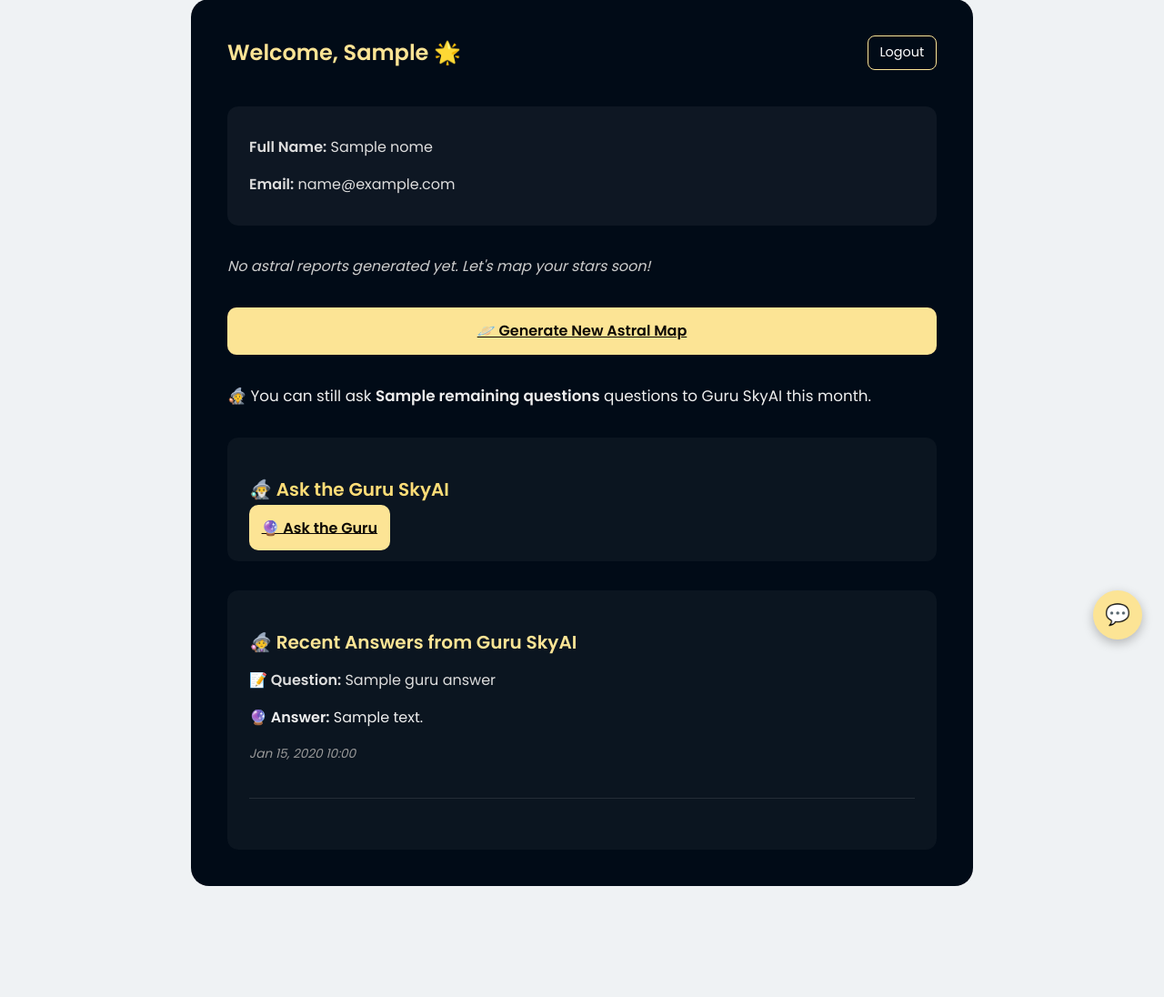
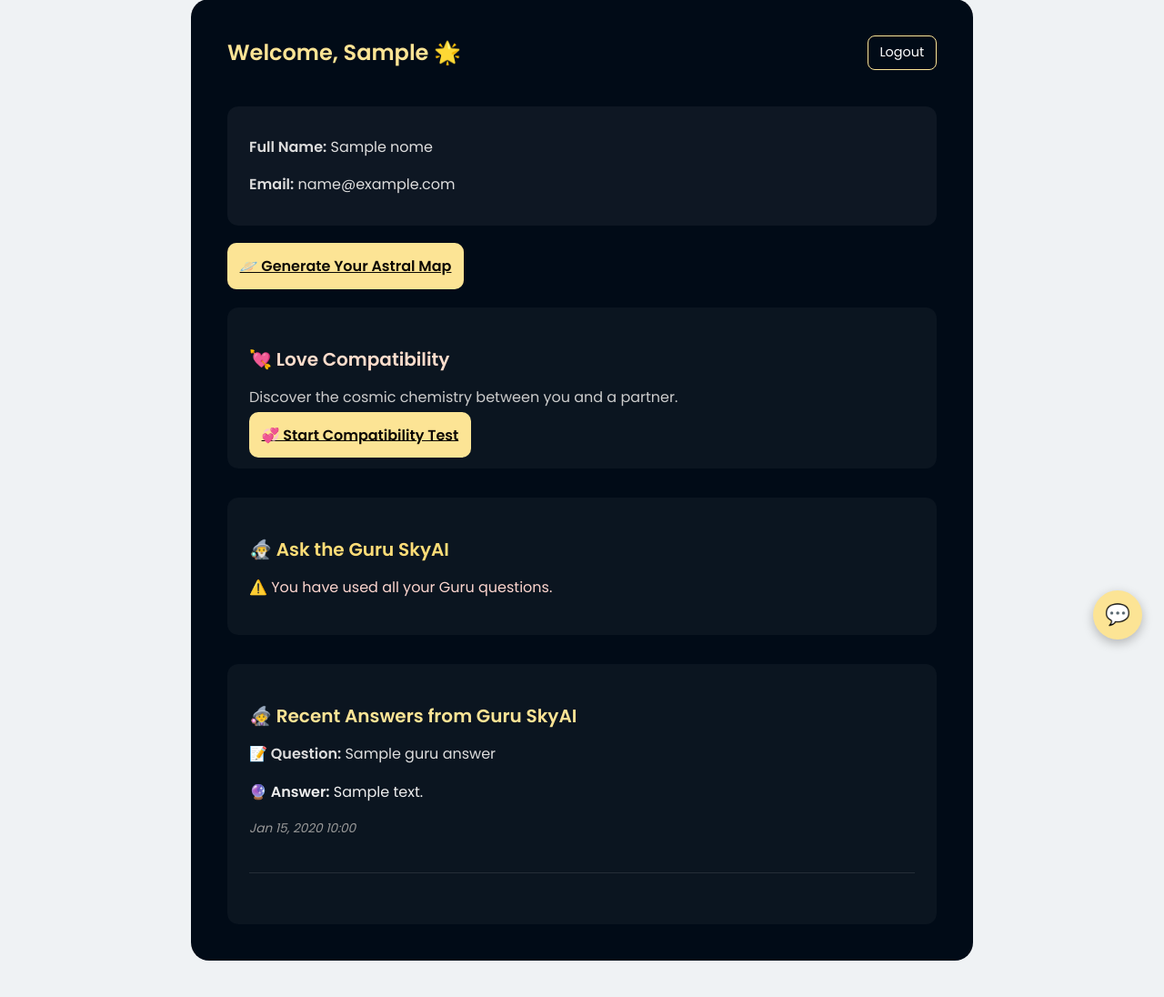
Before and after one commit to AndreaVaz0608/skyai, a Flask app: template app/templates/dashboard.html in a window 1280 px wide. Shown: the part 73-1169 px from the top of the page at 91% size. Before the commit the page ends 1047 px from the top, so only its background shows below. Run offline with Flask 3, Linux system fonts and the light colour scheme; tables that the repository leaves empty hold one stand-in row (values such as "Sample post"); the template is opened without the code that fills it: values that come from a table or form of the project are taken from there, most other values are stand-ins (such as "Sample title", 1, 10 or a date in 2020).

Commit message:
controle de uso dos usuarios

```diff
--- a/app/templates/dashboard.html
+++ b/app/templates/dashboard.html
@@ -19,58 +19,70 @@
     <p><strong>Email:</strong> {{ email }}</p>
   </div>
 
-  <!-- ▸ Relatórios & Compatibilidade ------------------------------------- -->
-  {% if total > 0 and ultima_sessao %}
+  <!-- ▸ Status de Pagamento ----------------------------------------------- -->
+  {% if not has_paid %}
+    <div class="section-card"
+         style="background:rgba(255,0,0,0.1);padding:1.5rem;border-radius:12px;margin-top:1rem;color:#fdd;">
+      <p>⚠️ You need to pay to unlock your Astral Map, Compatibility and Guru questions.</p>
+      <a href="https://buy.stripe.com/bJefZg96w76eaLn0zj5AQ09" class="btn-primary">💳 Pay Now</a>
+    </div>
+  {% endif %}
+
+  <!-- ▸ Relatórios & Compatibilidade -------------------------------------- -->
+  {% if has_paid %}
+    {% if not has_report %}
+      <div class="actions" style="margin:2rem 0;">
+        <a href="{{ url_for('user.preencher_dados') }}" class="btn-primary" style="width:100%;">🪐 Generate Your Astral Map</a>
+      </div>
+    {% else %}
       <div class="actions" style="display:flex;flex-wrap:wrap;gap:1rem;margin-bottom:2rem;">
         <a href="{{ url_for('user.gerar_relatorio', sessao_id=ultima_sessao.id) }}"
            class="btn-primary" style="text-align:center;flex:1 1 auto;">🔍 View My Report</a>
       </div>
+    {% endif %}
 
     <div class="section-card highlight"
          style="background:rgba(255,255,255,0.04);padding:1.5rem;border-radius:12px;margin-top:1rem;">
       <h3 style="color:#ffddcc;margin-bottom:.8rem;">💘 Love Compatibility</h3>
       <p style="color:#ccc;margin-bottom:1rem;">
-        Discover the cosmic chemistry between you and a partner. Based on birth charts and numerology.
+        Discover the cosmic chemistry between you and a partner.
       </p>
-      <!-- 🔗 Compatibilidade ➜ Paga -->
-      <a href="https://buy.stripe.com/bJefZg96w76eaLn0zj5AQ09" class="btn-primary" style="width:100%;">💞 Start Compatibility Test</a>
-      <p style="color:#fcd5ce;margin-top:1.5rem;font-size:.95rem;text-align:left;">
-        ✨ This is SkyAI’s gift to you. Take your chance — it’s for a limited time!
-      </p>
-    </div>
+      {% if not has_compat %}
+        <a href="{{ url_for('user.compatibility_form') }}" class="btn-primary" style="width:100%;">💞 Start Compatibility Test</a>
       {% else %}
-    <p style="margin-top:1.5rem;font-style:italic;color:#ccc;">
-      No astral reports generated yet. Let's map your stars soon!
-    </p>
+        <p style="color:#fcd5ce;">✅ You have already used your Love Compatibility test.</p>
       {% endif %}
-
-  <!-- ▸ Novo Mapa Astral ➜ Paga ------------------------------------------ -->
-  <div class="actions" style="display:flex;flex-wrap:wrap;gap:1rem;margin:2rem 0;">
-    <a href="https://buy.stripe.com/bJefZg96w76eaLn0zj5AQ09"
-       class="btn-primary" style="width:100%;text-align:center;flex:1 1 auto;">🪐 Generate New Astral Map</a>
     </div>
 
-  <!-- ▸ Métrica de Perguntas --------------------------------------------- -->
-  <div style="font-size:1.05rem;margin-bottom:2rem;color:#eee;">
-    🧙 You can still ask <strong>{{ remaining_questions }}</strong> question{{ 's' if remaining_questions != 1 else '' }} to Guru SkyAI this month.
-  </div>
-
-  <!-- ▸ Formulário Guru SkyAI ➜ Paga ------------------------------------- -->
+    <!-- ▸ Perguntas ao Guru -------------------------------------------- -->
     <div class="section-card"
          style="background:rgba(255,255,255,0.04);padding:1.5rem;border-radius:12px;margin-top:2rem;">
 
-    {% if limit_exceeded %}
-      <div style="background:#fff3cd;color:#856404;padding:0.75rem 1rem;border:1px solid #ffeeba;
-                  border-radius:8px;margin-bottom:1rem;text-align:center;font-size:.95rem;">
-        ⚠️ You have reached your question limit for Guru SkyAI. Please try again later.
+      <h3 style="color:#ffdd77;margin-bottom:1rem;">🧙‍♂️ Ask the Guru SkyAI</h3>
+
+      {% if remaining_questions > 0 %}
+        <form action="{{ url_for('user.ask_guru') }}" method="post">
+          <textarea name="question" placeholder="Type your question here..." required
+                    style="width:100%;height:120px;border-radius:10px;padding:1rem;font-size:1rem;"></textarea>
+          <button type="submit" class="btn-primary" style="width:100%;margin-top:1rem;">🔮 Ask the Guru</button>
+        </form>
+        <p style="color:#eee;margin-top:1rem;">✨ You have {{ remaining_questions }} question{{ 's' if remaining_questions != 1 else '' }} remaining.</p>
+      {% else %}
+        <p style="color:#fcd5ce;">⚠️ You have used all your Guru questions.</p>
+      {% endif %}
+    </div>
+
+    <!-- ▸ Botão de novo pagamento se tudo usado ------------------------- -->
+    {% if has_report and has_compat and remaining_questions == 0 %}
+      <div class="section-card"
+           style="background:rgba(255,255,255,0.04);padding:1.5rem;border-radius:12px;margin-top:2rem;text-align:center;">
+        <h3 style="color:#ffcc00;margin-bottom:1rem;">🔄 Unlock More!</h3>
+        <p style="color:#ccc;margin-bottom:1rem;">You've used all features. Purchase again to unlock a new report, compatibility, and more Guru questions!</p>
+        <a href="https://buy.stripe.com/bJefZg96w76eaLn0zj5AQ09" class="btn-primary">💳 Buy Again</a>
       </div>
     {% endif %}
 
-    <h3 style="color:#ffdd77;margin-bottom:1rem;">🧙‍♂️ Ask the Guru SkyAI</h3>
-    <a href="https://buy.stripe.com/bJefZg96w76eaLn0zj5AQ09" class="btn-primary" style="width:100%;">🔮 Ask the Guru</a>
-  </div>
-
-  <!-- ▸ Respostas Recentes do Guru --------------------------------------- -->
+    <!-- ▸ Respostas Recentes do Guru ------------------------------------ -->
     {% if guru_answers %}
     <div class="section-card"
          style="background:rgba(255,255,255,0.04);padding:1.5rem;border-radius:12px;margin-top:2rem;">
@@ -90,6 +102,7 @@
       {% endfor %}
     </div>
     {% endif %}
+  {% endif %}
 
 </div>
 {% endblock %}
```
Also changed, not shown: app/routes/web.py (+27 -23 lines). Lines whose indentation alone changed are shown as unchanged.
